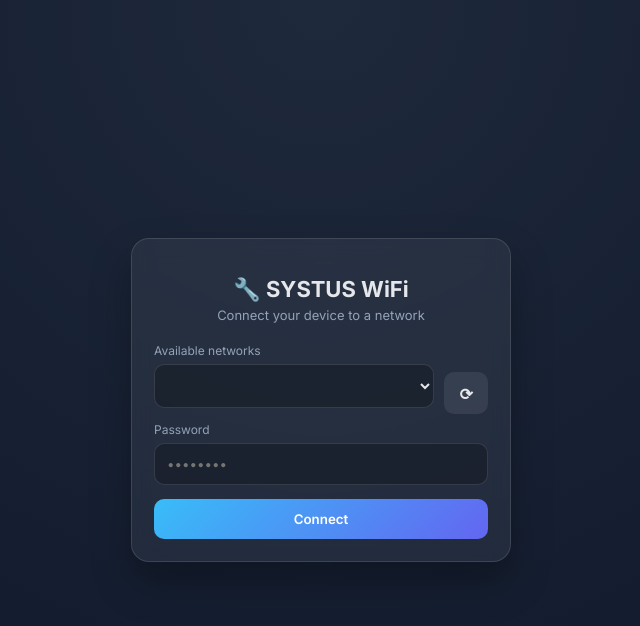
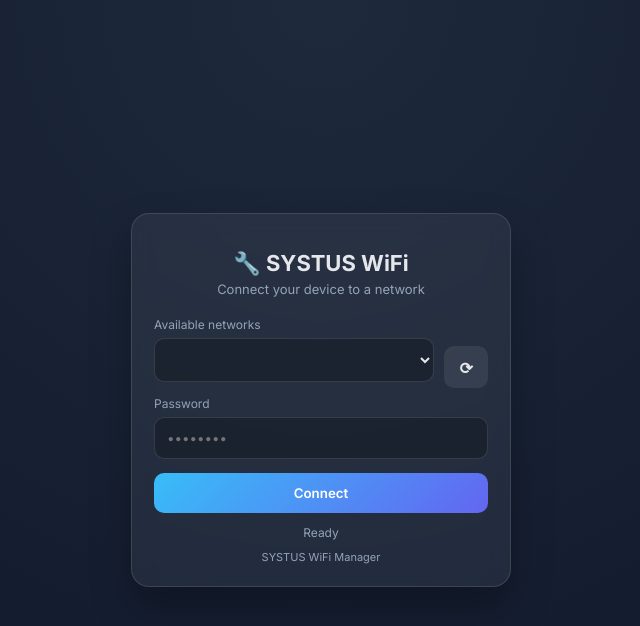
Before and after one commit to Faugnell/SYSTUS, a Flask app: page / in a window 1280 px wide. Shown: the top 626 px of the page, without its empty margins (319-959 px from the left). Run offline with Flask 3, Linux system fonts and the light colour scheme; lists and menus that the app fills with data are empty.

Commit message:
fix: add status and footer elements to WiFi setup interface

```diff
--- a/src/systus/wifi/templates/index.html
+++ b/src/systus/wifi/templates/index.html
@@ -184,6 +184,12 @@
 
         </form>
 
+        <div class="status" id="status">Ready</div>
+
+        <div class="footer">
+            SYSTUS WiFi Manager
+        </div>
+
     </div>
 
 </div>
```
